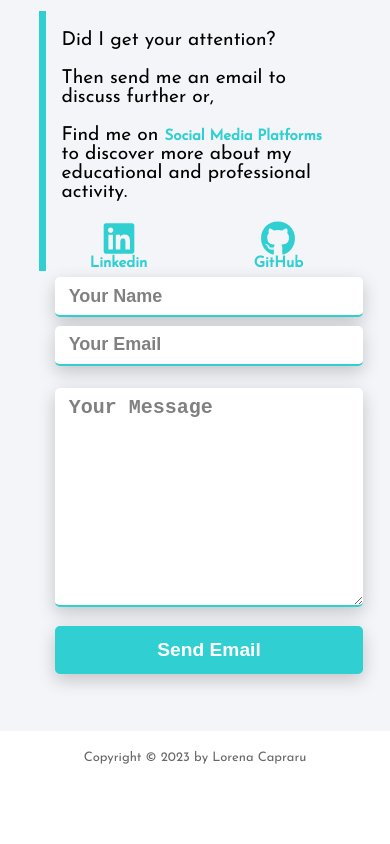
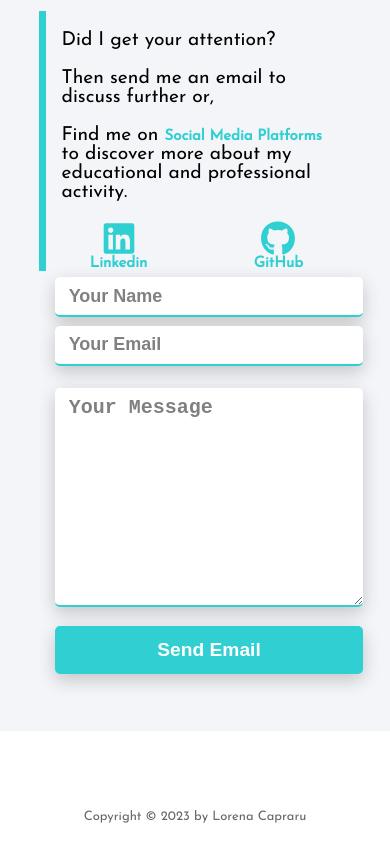
Before and after one commit to LorenaCapraru/Portofolio, a React (Create React App) app: page / in a window 390 px wide. Shown: the part 5768-6612 px from the top of the page. Before the commit the page ends 6553 px from the top, so only its background shows below. Built offline with nearby package versions, Linux system fonts and the light colour scheme.

Commit message:
Update Contact.css

```diff
--- a/src/pages/Contact/Contact.css
+++ b/src/pages/Contact/Contact.css
@@ -158,4 +158,7 @@ form {
     justify-content: center;
     align-items: center;
   }
+  .footer {
+    margin-top: 15%;
+  }
 }
```
